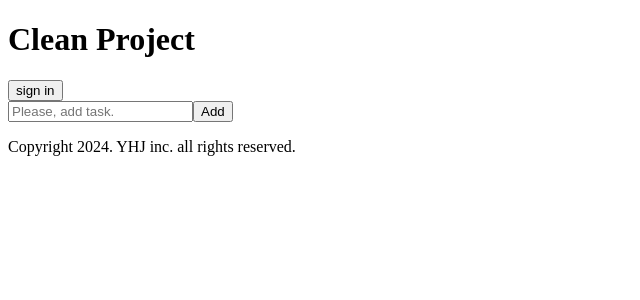
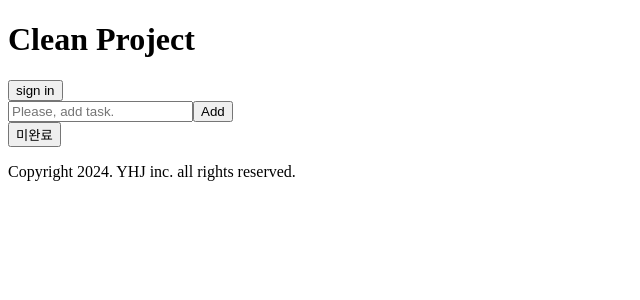
Before and after one commit to yeonhwakim/clean-project, a React (Vite) app: page / in a window 1280 px wide. Shown: the top 300 px of the page, without its empty margins (0-640 px from the left). Built offline with nearby package versions, Linux system fonts and the light colour scheme.

Commit message:
fix: build error

```diff
--- a/src/entities/checklist/model.ts
+++ b/src/entities/checklist/model.ts
@@ -35,6 +35,7 @@ export const useChecklistStore = create<ChecklistStore>((set) => ({
     state.tasks = state.tasks.filter(task => task.id !== id);
   })),
   toggleTask: (id) => set(produce((state: ChecklistStore) => {
+    console.log('toggleTask', id);
     const task = state.tasks.find(task => task.id === id);
     if (task) {
       task.isChecked = !task.isChecked;
--- a/src/features/toggle-task/ui.tsx
+++ b/src/features/toggle-task/ui.tsx
@@ -1,4 +1,4 @@
-import { Checkbox } from '../../shared/ui/checkbox';
+// import { Checkbox } from '../../shared/ui/checkbox';
 import { checklistModel } from '../../entities/checklist';
 import * as toggleItemModel from './model';
 
--- a/src/pages/checklist/index.tsx
+++ b/src/pages/checklist/index.tsx
@@ -1,5 +1,3 @@
-import { ToggleTask } from "../../features/toggle-task";
-
 const ChecklistPage = () => {
   return (
     <div>checklist</div>
--- a/src/pages/home/ui.tsx
+++ b/src/pages/home/ui.tsx
@@ -1,10 +1,12 @@
 import CreateItem from "../../features/create-task/ui";
+import { ToggleTask } from "../../features/toggle-task";
 import Layout from "../../widgets/layout/ui";
 
 export default function Home() {
   return (
     <Layout>
       <CreateItem />
+      <ToggleTask itemId={1}/>
     </Layout>
   );
 }
```
